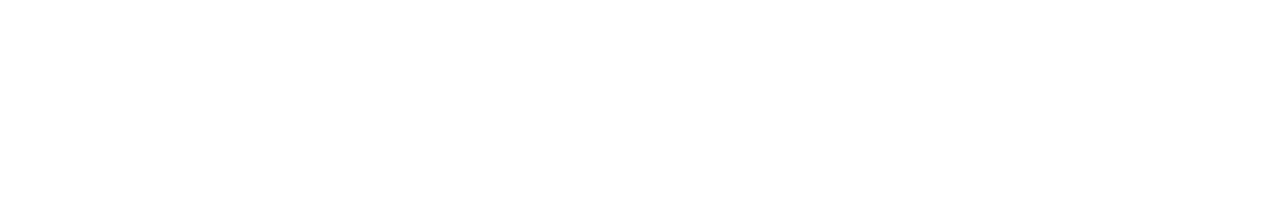
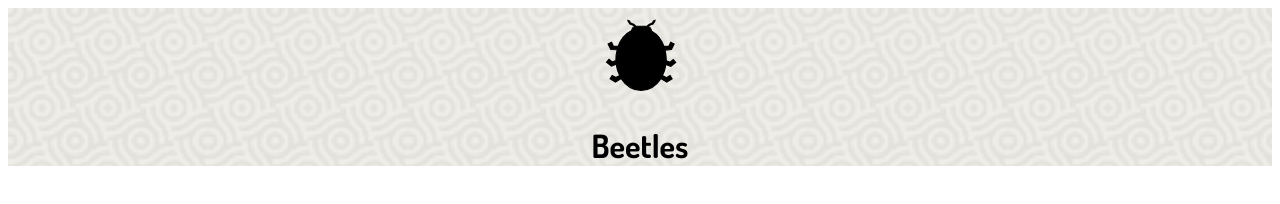
Before and after one commit to anthonyaubrey/dsn1674-assignment-7, a plain HTML site: page index.html in a window 1280 px wide. Drawn offline with Linux system fonts and the light colour scheme.

Commit message:
Added banner and css

```diff
--- a/css/main.css
+++ b/css/main.css
@@ -6,5 +6,19 @@ html {
   box-sizing: inherit;
 }
 
+body {
+  font-family: 'Dosis', sans-serif;
+}
 
-font-family: 'Dosis', sans-serif;
+h1 {
+  font-style: bold;
+}
+
+.masthead {
+  background-image: url("../images/logo.svg"),url("../images/pattern.png");
+  background-size: 75px auto, 200px auto;
+  padding-top: 6em;
+  background-repeat: no-repeat, repeat;
+  background-position: center 10px, left top;
+  text-align: center;
+}
--- a/index.html
+++ b/index.html
@@ -2,8 +2,18 @@
 <html lang="en-ca">
 <head>
   <meta charset="utf-8">
-  <title>Beetles</>
+  <title>Beetles</title>
   <link href="css/main.css" rel="stylesheet">
-  <link href='http://fonts.googleapis.com/css?family=Dosis' rel='stylesheet' type='text/css'>
+  <link href='http://fonts.googleapis.com/css?family=Dosis:400,700' rel='stylesheet' type='text/css'>
   <meta name="viewport" content="width=device-width,initial-scale=1">
 </head>
+
+<body>
+
+  <header class="masthead">
+    <h1>Beetles</h1>
+  </header>
+
+
+</body>
+</html>
```
